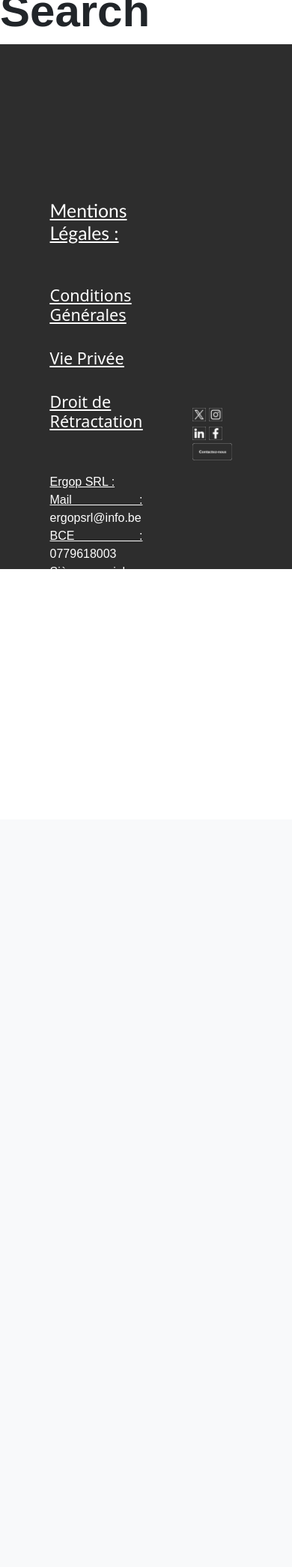
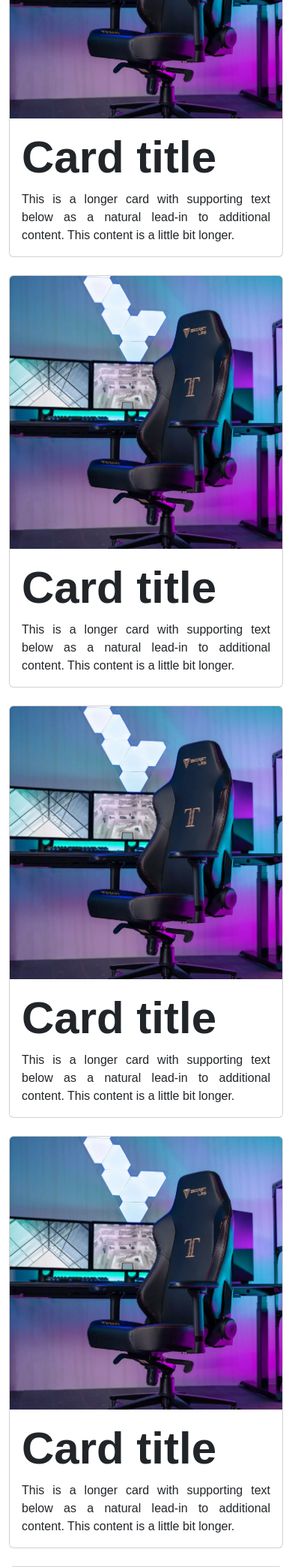
Before and after one commit to Haissan2842/Ergop-Code, a PHP site: page /search.html in a window 390 px wide. Shown: the part 2608-4698 px from the top of the page at 75% size. Before the commit the page ends 3367 px from the top, so only its background shows below. Run offline with PHP 8.4, Linux system fonts and the light colour scheme.

Commit message:
Chloé 14h45 12/13

```diff
--- a/css/style.css
+++ b/css/style.css
@@ -78,6 +78,15 @@ footer {
 
 .border {
 }
+
+.card {
+  display: flex;
+  flex-direction: column;
+  justify-content: center;
+  align-items: center;
+  height: 100%;
+}
+
 
 .slogan {
   position: absolute;
--- a/search.html
+++ b/search.html
@@ -46,6 +46,10 @@
   </section>
 
   <section id="searchsession2">
+
+    <div class="container-fluid">
+      <div class="row">
+        <div class="col-md-4 sidebar">
           <div class="pagearticle">
             <div class="recherche padding_search">
               <h1>recherche</h1>
@@ -66,7 +70,92 @@
                 <label class="form-check-label" for="exampleCheck1">Bureautique</label>
               </div>
             </div>
+          </div>
+        </div>
+          <div class="col-md-8">
+          <br><br>
           <div class="row row-cols-1 row-cols-md-3 g-4">
+            <div class="col">
+              <div class="card">
+                <img src="Images/articlemoment.png" class="card-img-top" alt="...">
+                <div class="card-body">
+                  <h5 class="card-title">Card title</h5>
+                  <p class="card-text">This is a longer card with supporting text below as a natural lead-in to additional content. This content is a little bit longer.</p>
+                </div>
+              </div>
+            </div>
+            <div class="col">
+              <div class="card">
+                <img src="Images/articlemoment.png" class="card-img-top" alt="...">
+                <div class="card-body">
+                  <h5 class="card-title">Card title</h5>
+                  <p class="card-text">This is a longer card with supporting text below as a natural lead-in to additional content. This content is a little bit longer.</p>
+                </div>
+              </div>
+            </div>
+            <div class="col">
+              <div class="card">
+                <img src="Images/articlemoment.png" class="card-img-top" alt="...">
+                <div class="card-body">
+                  <h5 class="card-title">Card title</h5>
+                  <p class="card-text">This is a longer card with supporting text below as a natural lead-in to additional content. This content is a little bit longer.</p>
+                </div>
+              </div>
+            </div>
+            <div class="col">
+              <div class="card">
+                <img src="Images/articlemoment.png" class="card-img-top" alt="...">
+                <div class="card-body">
+                  <h5 class="card-title">Card title</h5>
+                  <p class="card-text">This is a longer card with supporting text below as a natural lead-in to additional content. This content is a little bit longer.</p>
+                </div>
+              </div>
+            </div>
+            <div class="col">
+              <div class="card">
+                <img src="Images/articlemoment.png" class="card-img-top" alt="...">
+                <div class="card-body">
+                  <h5 class="card-title">Card title</h5>
+                  <p class="card-text">This is a longer card with supporting text below as a natural lead-in to additional content. This content is a little bit longer.</p>
+                </div>
+              </div>
+            </div>
+            <div class="col">
+              <div class="card">
+                <img src="Images/articlemoment.png" class="card-img-top" alt="...">
+                <div class="card-body">
+                  <h5 class="card-title">Card title</h5>
+                  <p class="card-text">This is a longer card with supporting text below as a natural lead-in to additional content. This content is a little bit longer.</p>
+                </div>
+              </div>
+            </div>
+            <div class="col">
+              <div class="card">
+                <img src="Images/articlemoment.png" class="card-img-top" alt="...">
+                <div class="card-body">
+                  <h5 class="card-title">Card title</h5>
+                  <p class="card-text">This is a longer card with supporting text below as a natural lead-in to additional content. This content is a little bit longer.</p>
+                </div>
+              </div>
+            </div>
+            <div class="col">
+              <div class="card">
+                <img src="Images/articlemoment.png" class="card-img-top" alt="...">
+                <div class="card-body">
+                  <h5 class="card-title">Card title</h5>
+                  <p class="card-text">This is a longer card with supporting text below as a natural lead-in to additional content. This content is a little bit longer.</p>
+                </div>
+              </div>
+            </div>
+            <div class="col">
+              <div class="card">
+                <img src="Images/articlemoment.png" class="card-img-top" alt="...">
+                <div class="card-body">
+                  <h5 class="card-title">Card title</h5>
+                  <p class="card-text">This is a longer card with supporting text below as a natural lead-in to additional content. This content is a little bit longer.</p>
+                </div>
+              </div>
+            </div>
             <div class="col">
               <div class="card">
                 <img src="..." class="card-img-top" alt="...">
@@ -76,6 +165,169 @@
                 </div>
               </div>
             </div>
+            <div class="col">
+              <div class="card">
+                <img src="..." class="card-img-top" alt="...">
+                <div class="card-body">
+                  <h5 class="card-title">Card title</h5>
+                  <p class="card-text">This is a longer card with supporting text below as a natural lead-in to additional content. This content is a little bit longer.</p>
+                </div>
+              </div>
+            </div>
+            <div class="col">
+              <div class="card">
+                <img src="..." class="card-img-top" alt="...">
+                <div class="card-body">
+                  <h5 class="card-title">Card title</h5>
+                  <p class="card-text">This is a longer card with supporting text below as a natural lead-in to additional content. This content is a little bit longer.</p>
+                </div>
+              </div>
+            </div>
+            <div class="col">
+              <div class="card">
+                <img src="..." class="card-img-top" alt="...">
+                <div class="card-body">
+                  <h5 class="card-title">Card title</h5>
+                  <p class="card-text">This is a longer card with supporting text below as a natural lead-in to additional content. This content is a little bit longer.</p>
+                </div>
+              </div>
+            </div>
+            <div class="col">
+              <div class="card">
+                <img src="..." class="card-img-top" alt="...">
+                <div class="card-body">
+                  <h5 class="card-title">Card title</h5>
+                  <p class="card-text">This is a longer card with supporting text below as a natural lead-in to additional content. This content is a little bit longer.</p>
+                </div>
+              </div>
+            </div>
+            <div class="col">
+              <div class="card">
+                <img src="..." class="card-img-top" alt="...">
+                <div class="card-body">
+                  <h5 class="card-title">Card title</h5>
+                  <p class="card-text">This is a longer card with supporting text below as a natural lead-in to additional content. This content is a little bit longer.</p>
+                </div>
+              </div>
+            </div>
+            <div class="col">
+              <div class="card">
+                <img src="..." class="card-img-top" alt="...">
+                <div class="card-body">
+                  <h5 class="card-title">Card title</h5>
+                  <p class="card-text">This is a longer card with supporting text below as a natural lead-in to additional content. This content is a little bit longer.</p>
+                </div>
+              </div>
+            </div>
+            <div class="col">
+              <div class="card">
+                <img src="..." class="card-img-top" alt="...">
+                <div class="card-body">
+                  <h5 class="card-title">Card title</h5>
+                  <p class="card-text">This is a longer card with supporting text below as a natural lead-in to additional content. This content is a little bit longer.</p>
+                </div>
+              </div>
+            </div>
+            <div class="col">
+              <div class="card">
+                <img src="..." class="card-img-top" alt="...">
+                <div class="card-body">
+                  <h5 class="card-title">Card title</h5>
+                  <p class="card-text">This is a longer card with supporting text below as a natural lead-in to additional content. This content is a little bit longer.</p>
+                </div>
+              </div>
+            </div>
+            <div class="col">
+              <div class="card">
+                <img src="..." class="card-img-top" alt="...">
+                <div class="card-body">
+                  <h5 class="card-title">Card title</h5>
+                  <p class="card-text">This is a longer card with supporting text below as a natural lead-in to additional content. This content is a little bit longer.</p>
+                </div>
+              </div>
+            </div>
+            <div class="col">
+              <div class="card">
+                <img src="..." class="card-img-top" alt="...">
+                <div class="card-body">
+                  <h5 class="card-title">Card title</h5>
+                  <p class="card-text">This is a longer card with supporting text below as a natural lead-in to additional content. This content is a little bit longer.</p>
+                </div>
+              </div>
+            </div>
+            <div class="col">
+              <div class="card">
+                <img src="..." class="card-img-top" alt="...">
+                <div class="card-body">
+                  <h5 class="card-title">Card title</h5>
+                  <p class="card-text">This is a longer card with supporting text below as a natural lead-in to additional content. This content is a little bit longer.</p>
+                </div>
+              </div>
+            </div>
+            <div class="col">
+              <div class="card">
+                <img src="..." class="card-img-top" alt="...">
+                <div class="card-body">
+                  <h5 class="card-title">Card title</h5>
+                  <p class="card-text">This is a longer card with supporting text below as a natural lead-in to additional content. This content is a little bit longer.</p>
+                </div>
+              </div>
+            </div>
+            <div class="col">
+              <div class="card">
+                <img src="..." class="card-img-top" alt="...">
+                <div class="card-body">
+                  <h5 class="card-title">Card title</h5>
+                  <p class="card-text">This is a longer card with supporting text below as a natural lead-in to additional content. This content is a little bit longer.</p>
+                </div>
+              </div>
+            </div>
+            <div class="col">
+              <div class="card">
+                <img src="..." class="card-img-top" alt="...">
+                <div class="card-body">
+                  <h5 class="card-title">Card title</h5>
+                  <p class="card-text">This is a longer card with supporting text below as a natural lead-in to additional content. This content is a little bit longer.</p>
+                </div>
+              </div>
+            </div>
+            <div class="col">
+              <div class="card">
+                <img src="..." class="card-img-top" alt="...">
+                <div class="card-body">
+                  <h5 class="card-title">Card title</h5>
+                  <p class="card-text">This is a longer card with supporting text below as a natural lead-in to additional content. This content is a little bit longer.</p>
+                </div>
+              </div>
+            </div>
+            <div class="col">
+              <div class="card">
+                <img src="..." class="card-img-top" alt="...">
+                <div class="card-body">
+                  <h5 class="card-title">Card title</h5>
+                  <p class="card-text">This is a longer card with supporting text below as a natural lead-in to additional content. This content is a little bit longer.</p>
+                </div>
+              </div>
+            </div>
+            <div class="col">
+              <div class="card">
+                <img src="..." class="card-img-top" alt="...">
+                <div class="card-body">
+                  <h5 class="card-title">Card title</h5>
+                  <p class="card-text">This is a longer card with supporting text below as a natural lead-in to additional content. This content is a little bit longer.</p>
+                </div>
+              </div>
+            </div>
+            <div class="col">
+              <div class="card">
+                <img src="..." class="card-img-top" alt="...">
+                <div class="card-body">
+                  <h5 class="card-title">Card title</h5>
+                  <p class="card-text">This is a longer card with supporting text below as a natural lead-in to additional content. This content is a little bit longer.</p>
+                </div>
+              </div>
+            </div>
+
             <div class="col">
               <div class="card">
                 <img src="..." class="card-img-top" alt="...">
@@ -105,21 +357,10 @@
             </div>
           </div>
          </div>
-
+        </div>
+      </div>
+    </div>
   </section>
-
-    <h1>Search</h1>
-
-
-
-
-
-
-
-
-
-
-
 
 
     <footer>
```
Also changed, not shown: index.html (+99 -60 lines). Lines whose indentation alone changed are shown as unchanged.
